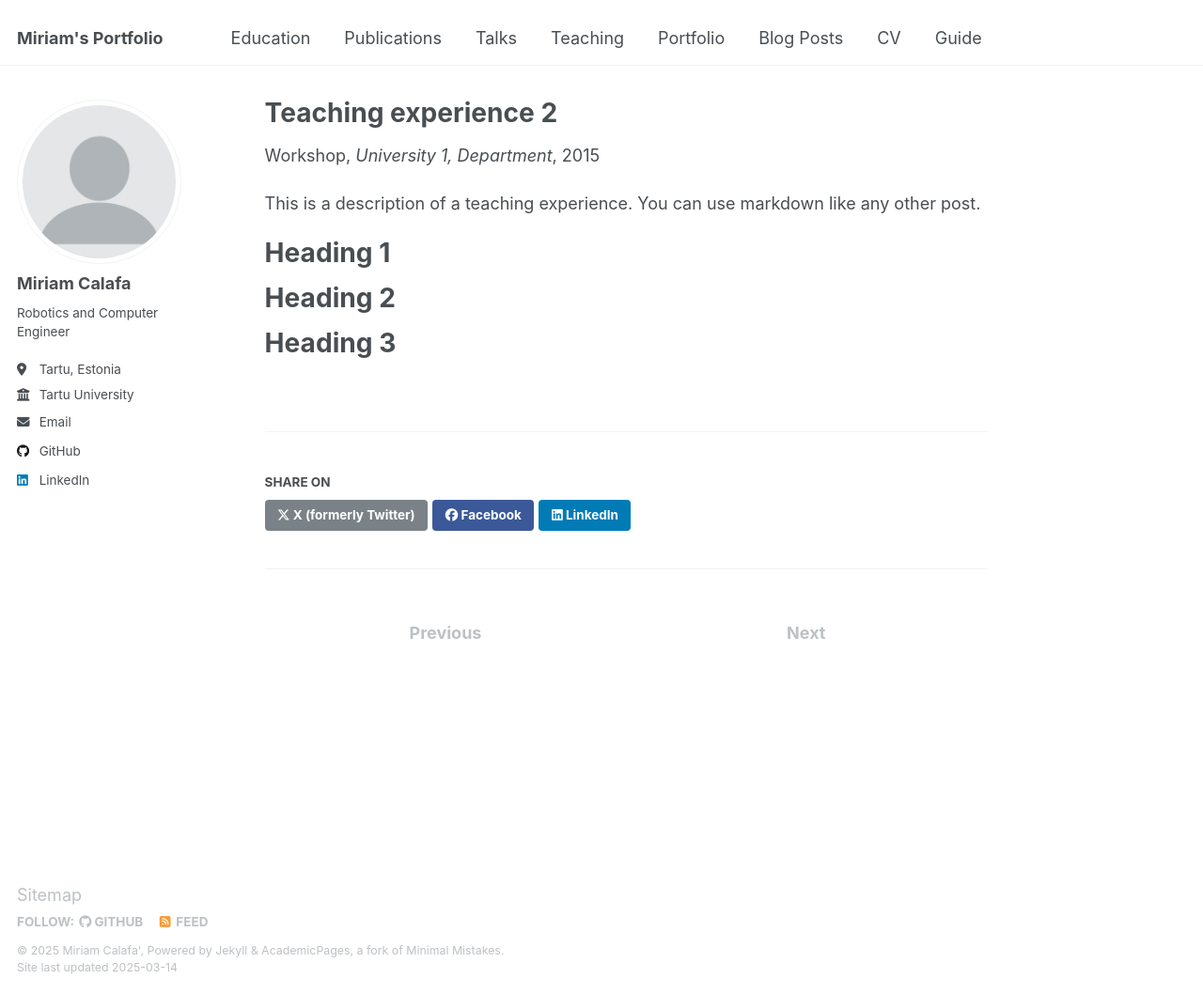
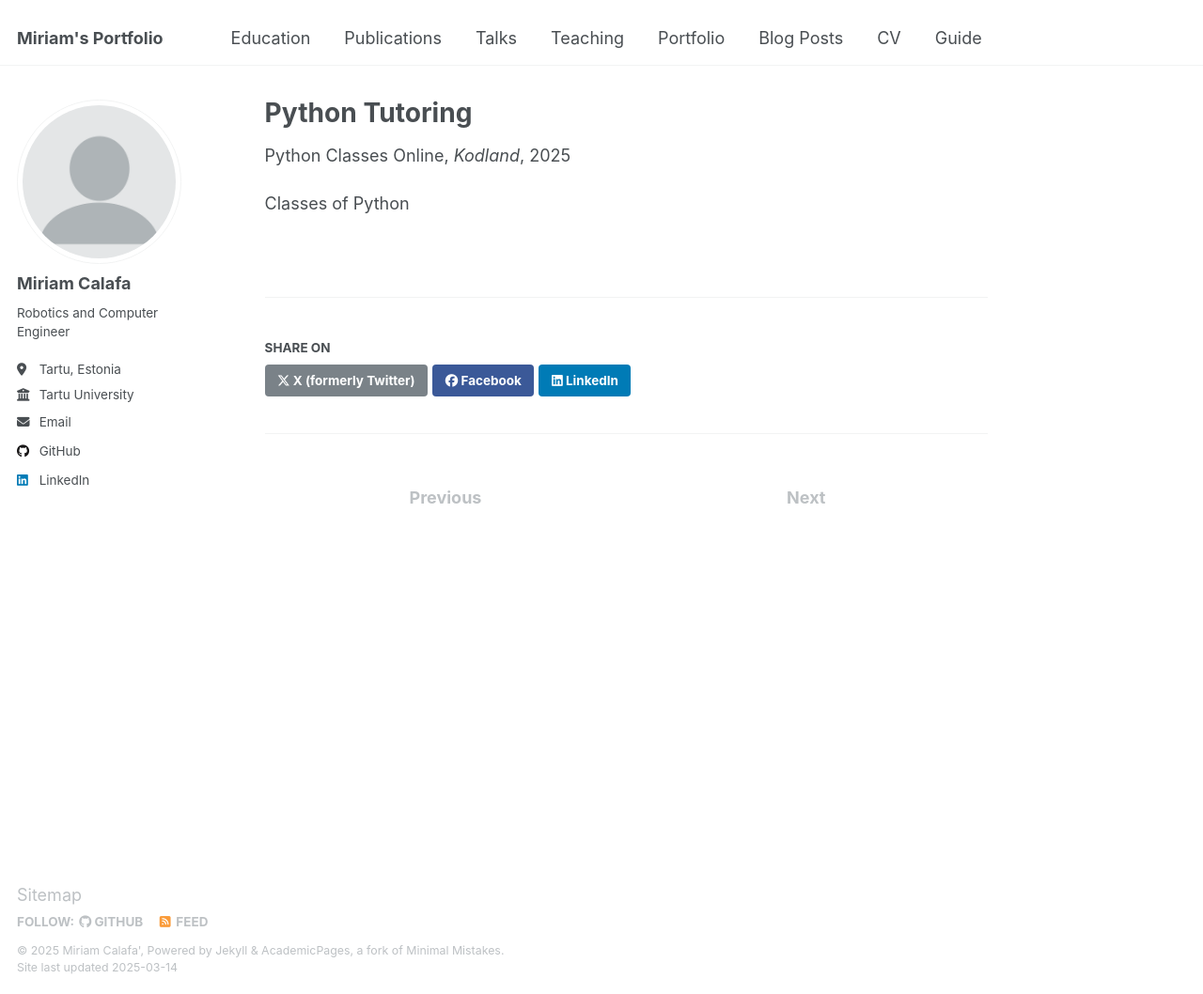
Before and after one commit to MiriamCalafa/MiriamCalafa.github.io, a Jekyll site: the page built from _teaching/2015-spring-teaching-2.md, in a window 1280 px wide and 1058 px high. Shown: the whole window at 94% size. Built offline with Jekyll 4.4.1, drawn with Linux system fonts in a browser that asks for light colours.

Commit message:
Update 2015-spring-teaching-2.md

```diff
--- a/_teaching/2015-spring-teaching-2.md
+++ b/_teaching/2015-spring-teaching-2.md
@@ -1,20 +1,11 @@
 ---
-title: "Teaching experience 2"
+title: "Python Tutoring"
 collection: teaching
-type: "Workshop"
-permalink: /teaching/2015-spring-teaching-1
-venue: "University 1, Department"
-date: 2015-01-01
-location: "City, Country"
+type: "Python Classes Online"
+permalink: /teaching/Python-Tutoring
+venue: "Kodland"
+date: 11-2024
+location: "Italy"
 ---
 
-This is a description of a teaching experience. You can use markdown like any other post.
-
-Heading 1
-======
-
-Heading 2
-======
-
-Heading 3
-======
+Classes of Python
```
